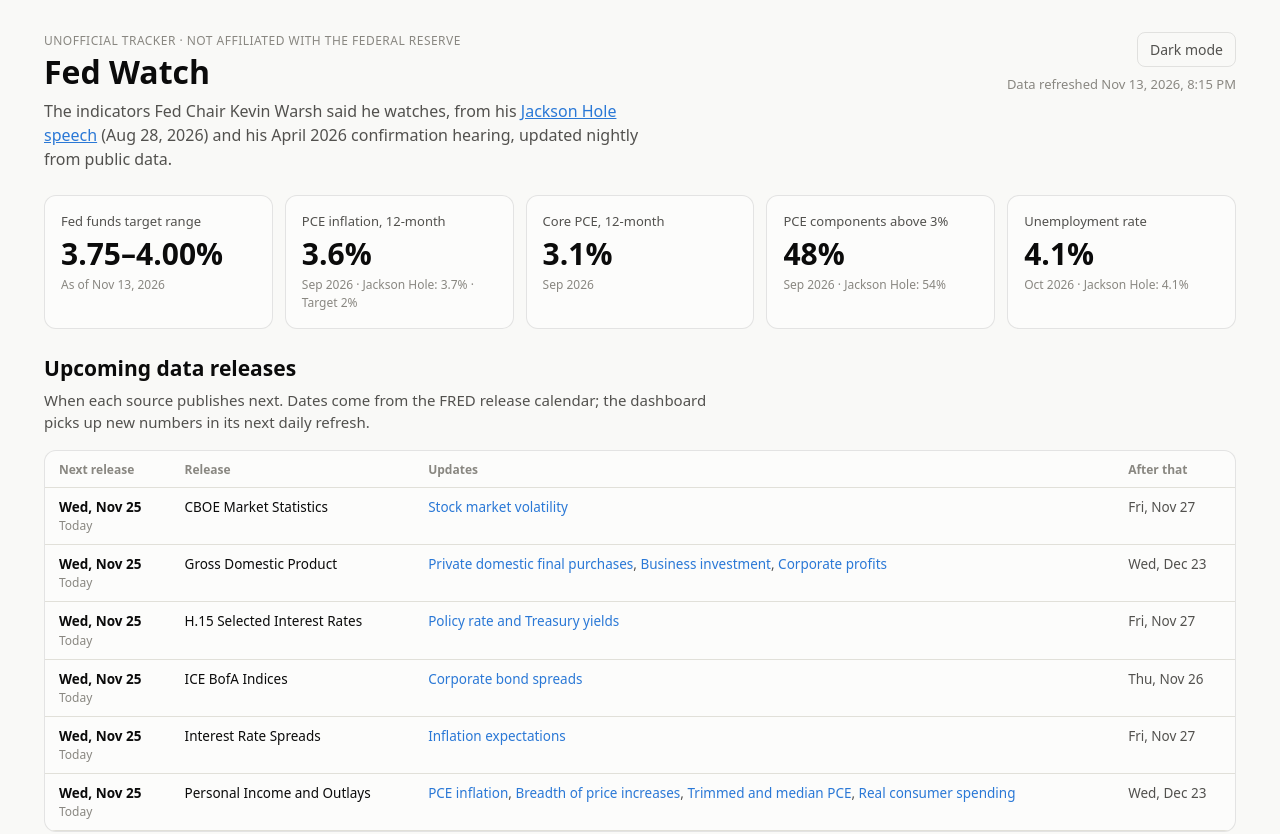
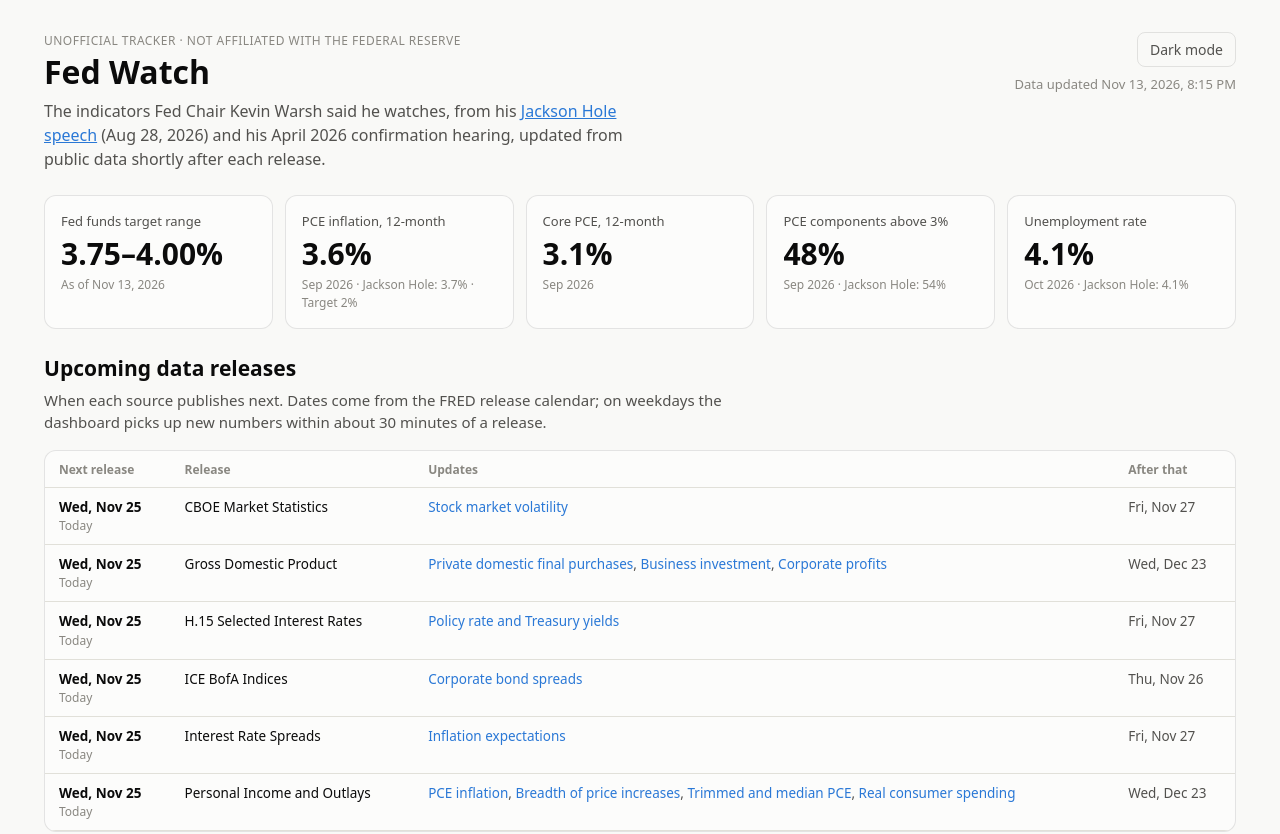
Before and after one commit to easchmidt/warshwatch, a plain HTML site: page index.html in a window 1280 px wide. Shown: the top 834 px of the page. Drawn offline with Linux system fonts and the light colour scheme.

Commit message:
Refresh every 30 minutes during the release window
Run on weekdays at :05 and :35 from 12:05 to 22:35 UTC and once a day on
weekends. Each run starts from the live site's data.js, so a failed
download keeps the current data instead of rolling back to the committed
copy, and scheduled runs deploy only when the data changed.

Co-Authored-By: Claude Opus 5.5 <noreply@anthropic.com>

```diff
--- a/assets/app.js
+++ b/assets/app.js
@@ -260,7 +260,7 @@
     };
     host.innerHTML = `
       <h2>Upcoming data releases</h2>
-      <p class="section-note">When each source publishes next. Dates come from the FRED release calendar; the dashboard picks up new numbers in its next daily refresh.</p>
+      <p class="section-note">When each source publishes next. Dates come from the FRED release calendar; on weekdays the dashboard picks up new numbers within about 30 minutes of a release.</p>
       <div class="cal-wrap"><table class="cal">
         <thead><tr><th>Next release</th><th>Release</th><th>Updates</th><th>After that</th></tr></thead>
         <tbody>${rows.map(rowHtml).join('')}</tbody>
@@ -558,7 +558,7 @@
     }
     renderTiles();
     const gen = new Date(DATA.generated);
-    document.getElementById('updated').textContent = `Data refreshed ${gen.toLocaleString('en-US', { dateStyle: 'medium', timeStyle: 'short' })}`;
+    document.getElementById('updated').textContent = `Data updated ${gen.toLocaleString('en-US', { dateStyle: 'medium', timeStyle: 'short' })}`;
     const nc = document.getElementById('n-components'); if (nc && DATA.breadth) nc.textContent = DATA.breadth.components;
     redrawAll();
     let raf = 0;
--- a/index.html
+++ b/index.html
@@ -16,7 +16,7 @@
         <h1>Fed Watch</h1>
         <p class="lede">The indicators Fed Chair Kevin Warsh said he watches, from his
           <a href="https://www.federalreserve.gov/newsevents/speech/warsh20260828a.htm">Jackson Hole speech</a>
-          (Aug 28, 2026) and his April 2026 confirmation hearing, updated nightly from public data.</p>
+          (Aug 28, 2026) and his April 2026 confirmation hearing, updated from public data shortly after each release.</p>
       </div>
       <div class="masthead-meta">
         <button type="button" id="theme-toggle" class="ghost" aria-label="Toggle dark mode">Dark mode</button>
```
Also changed, not shown: 2 other files.
